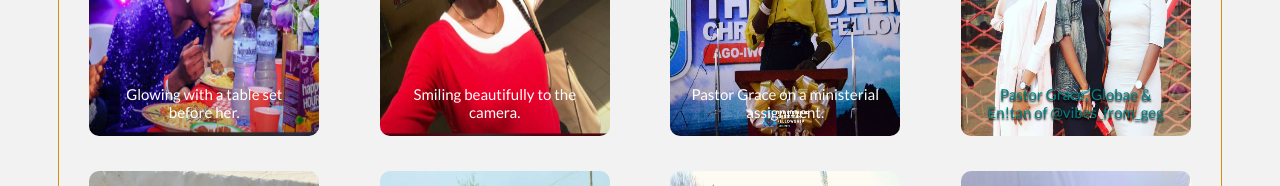
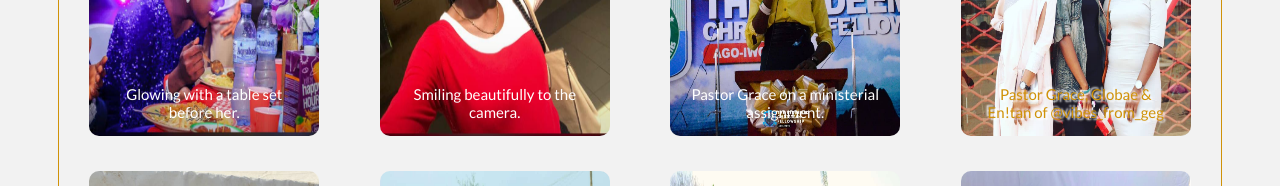
Before and after one commit to KunleLemson/pgrace, a plain HTML site: page index.html in a window 1280 px wide. Shown: the part 1517-1703 px from the top of the page. Drawn offline with Linux system fonts and the light colour scheme.

```diff
--- a/index.html
+++ b/index.html
@@ -114,7 +114,7 @@
         </div>
         <div class="wrap-img">
           <img src="./img/pgraceg4.jpg" alt="P Grace" />
-          <div class="caption" style="color: teal; text-shadow: 0 2px 2px black;">Pastor Grace, Globae & En!tan of @vibes_from_geg</div>
+          <div class="caption" style="color:#d09208; text-shadow: 2px 2px 2px white, -2px -2px 2px white;">Pastor Grace, Globae & En!tan of @vibes_from_geg</div>
         </div>
         <div class="wrap-img">
           <img src="img/pgraceg5.jpg" alt="P Grace" />
```
